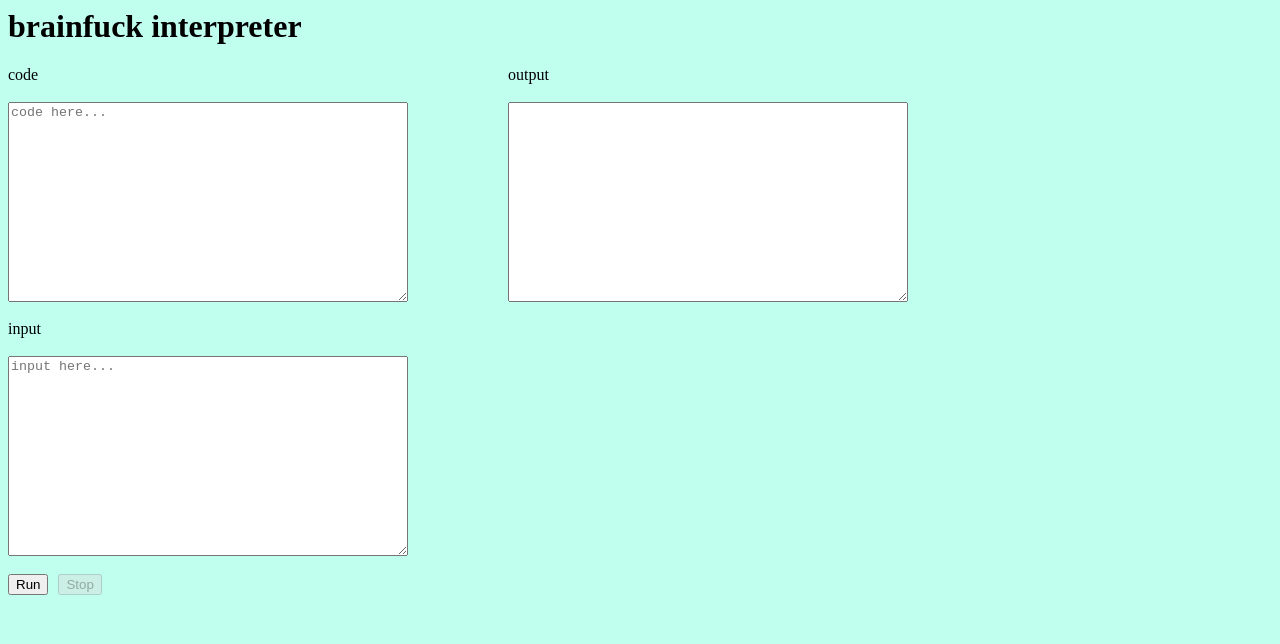
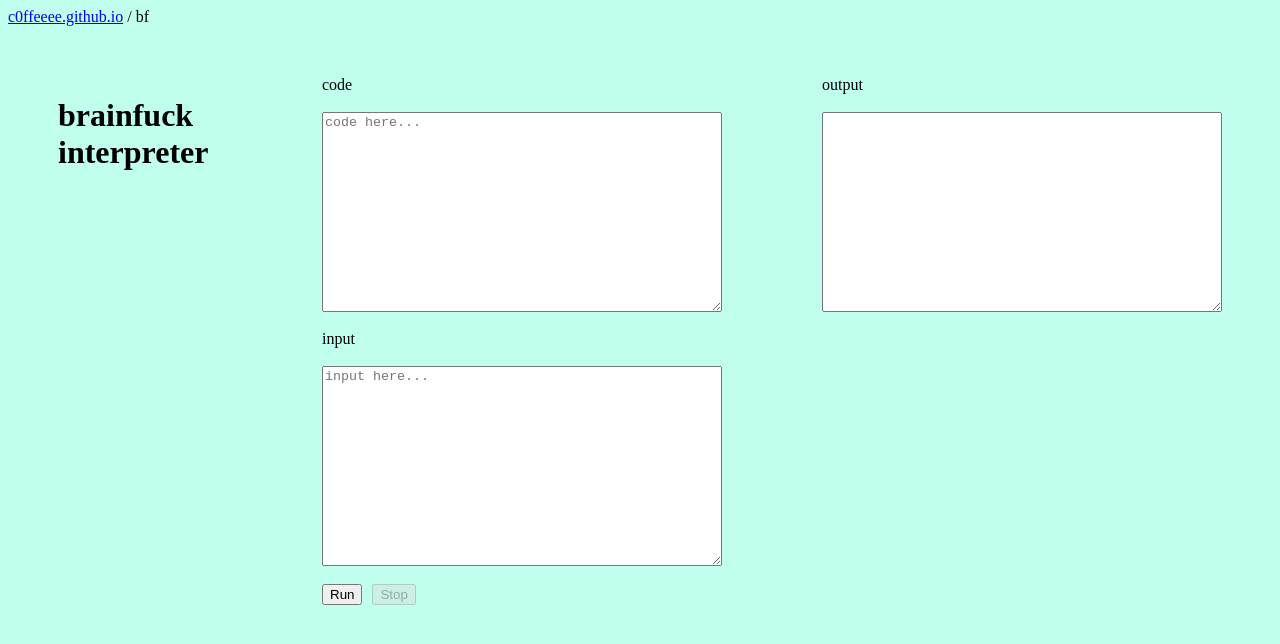
Before and after one commit to c0ffeeee/c0ffeeee.github.io, a plain HTML site: page bf/index.html in a window 1280 px wide. Drawn offline with Linux system fonts and the light colour scheme.

Commit message:
Update index.html

```diff
--- a/bf/index.html
+++ b/bf/index.html
@@ -5,6 +5,7 @@
       .container {
         display: flex;
         gap: 100px;
+        margin: 50px;
       }
       .column-group {
         display: flex;
@@ -29,9 +30,10 @@
   </head>
   <body>
     <script src="main.js" defer></script>
-    <h1>brainfuck interpreter</h1>
+    <a href="/">c0ffeeee.github.io</a> / bf
     <!-- <h3 class="important">work in progress!</h3> -->
     <div class="container">
+      <h1>brainfuck interpreter</h1>
       <div class="column-group">
         <label for="code">code</label>
         <br>
```
